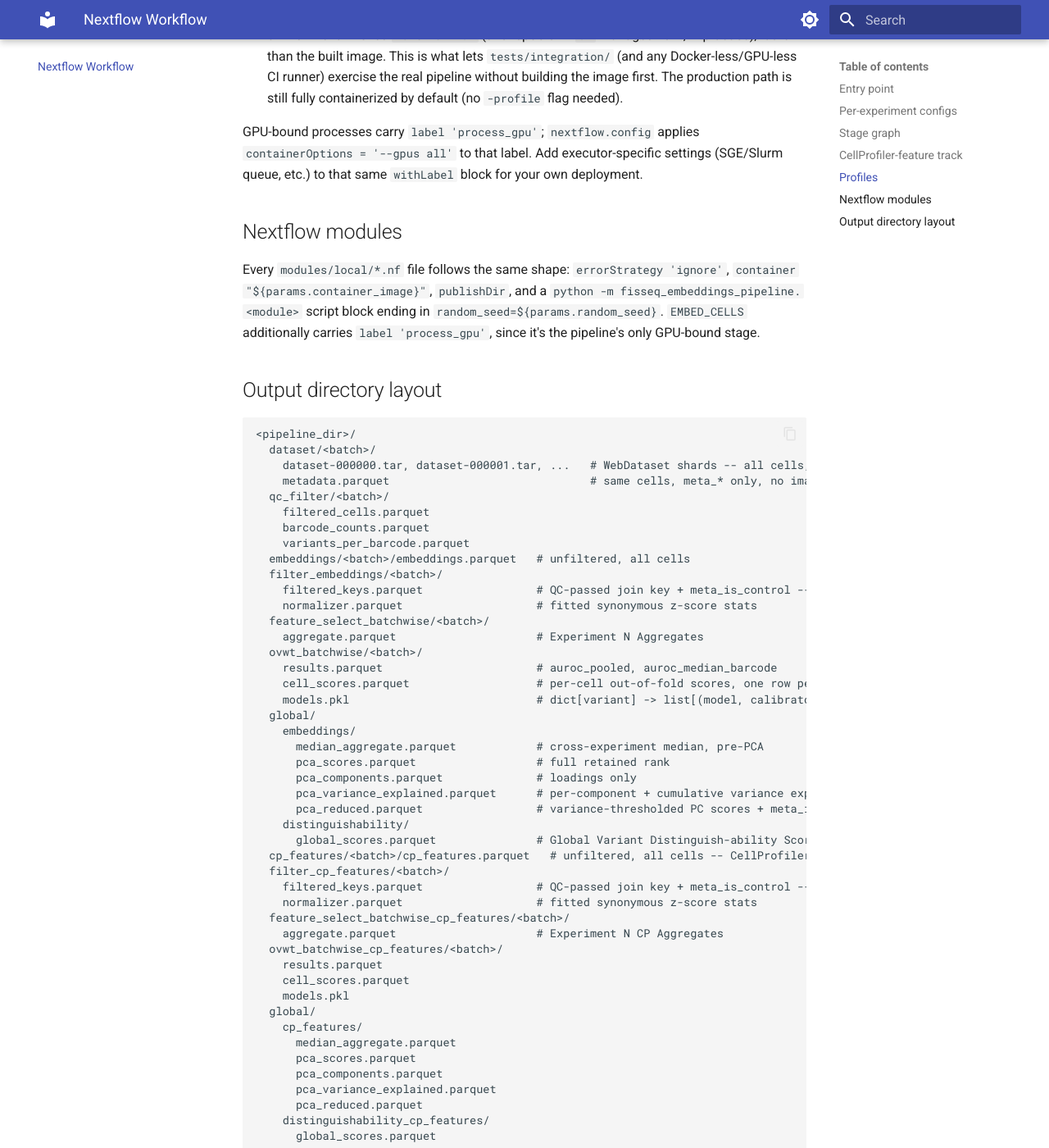
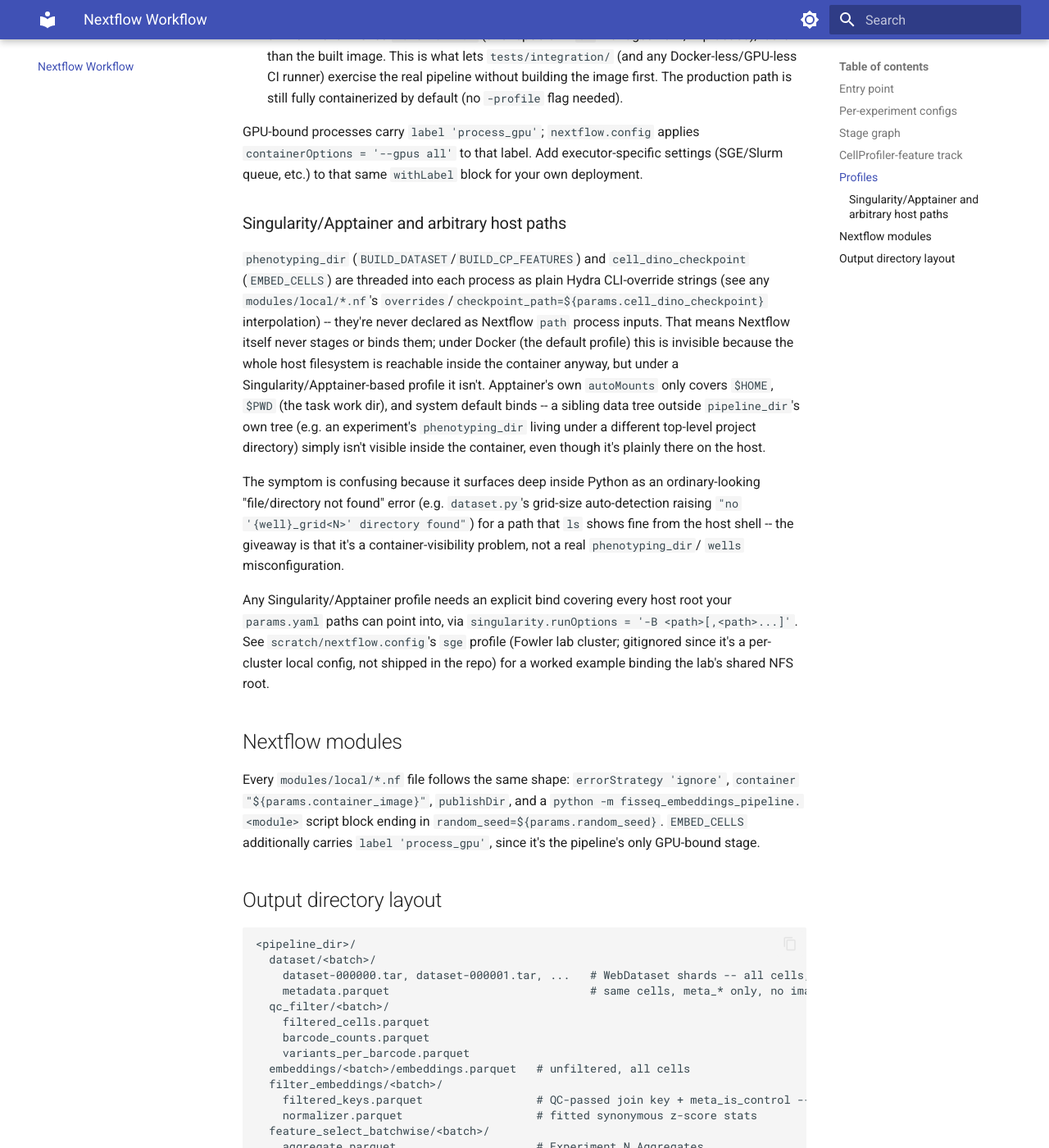
Before and after one commit to Lilferrit/fisseq-embeddings-pipeline, an MkDocs documentation site: the page built from docs/nextflow.md, in a window 1280 px wide and 1400 px high, scrolled down 2919 px. Shown: the whole window at 82% size. Built offline with MkDocs 1.6.1 and Material for MkDocs 9.7.7, drawn with Linux system fonts in a browser that asks for light colours.

Commit message:
fix: document Singularity bind-mount gap for phenotyping_dir/cell_dino_checkpoint
BUILD_CP_FEATURES/BUILD_DATASET's grid_size auto-detection can fail with
"no '{well}_grid<N>' directory found" for a phenotyping_dir that plainly
exists on the host -- root cause is a Singularity/Apptainer container-
mount gap, not a bug in _resolve_grid_size's glob/regex logic (which is
correct and already covered by tests/unit/test_dataset.py).

phenotyping_dir and cell_dino_checkpoint are threaded into each Nextflow
process as plain Hydra CLI-override strings (modules/local/*.nf), never
declared as Nextflow `path` inputs -- so Nextflow never stages/binds
them. Under a Singularity-based profile (e.g. scratch/nextflow.config's
`sge` profile), autoMounts only covers $HOME/$PWD/system defaults, so a
sibling data tree outside pipeline_dir's own tree is invisible inside
the container even though `ls` on the host shows it fine.

- docs/nextflow.md: new "Singularity/Apptainer and arbitrary host paths"
  section explaining the gap and pointing at scratch/nextflow.config's
  `sge` profile's `singularity.runOptions = '-B ...'` bind as the fix
  (scratch/nextflow.config itself is gitignored -- a per-cluster local
  config, not shipped in the repo -- so it's fixed locally, not here).
- dataset.py: _resolve_grid_size's ValueError now hints at the
  container-mount possibility so this is easier to diagnose next time.

```diff
--- a/docs/nextflow.md
+++ b/docs/nextflow.md
@@ -146,6 +146,37 @@ GPU-bound processes carry `label 'process_gpu'`; `nextflow.config` applies
 settings (SGE/Slurm queue, etc.) to that same `withLabel` block for your
 own deployment.
 
+### Singularity/Apptainer and arbitrary host paths
+
+`phenotyping_dir` (`BUILD_DATASET`/`BUILD_CP_FEATURES`) and
+`cell_dino_checkpoint` (`EMBED_CELLS`) are threaded into each process as
+plain Hydra CLI-override strings (see any `modules/local/*.nf`'s
+`overrides`/`checkpoint_path=${params.cell_dino_checkpoint}`
+interpolation) -- they're never declared as Nextflow `path` process
+inputs. That means Nextflow itself never stages or binds them; under
+Docker (the default profile) this is invisible because the whole host
+filesystem is reachable inside the container anyway, but under a
+Singularity/Apptainer-based profile it isn't. Apptainer's own
+`autoMounts` only covers `$HOME`, `$PWD` (the task work dir), and system
+default binds -- a sibling data tree outside `pipeline_dir`'s own tree
+(e.g. an experiment's `phenotyping_dir` living under a different
+top-level project directory) simply isn't visible inside the container,
+even though it's plainly there on the host.
+
+The symptom is confusing because it surfaces deep inside Python as an
+ordinary-looking "file/directory not found" error (e.g. `dataset.py`'s
+grid-size auto-detection raising `"no '{well}_grid<N>' directory found"`)
+for a path that `ls` shows fine from the host shell -- the giveaway is
+that it's a container-visibility problem, not a real `phenotyping_dir`/
+`wells` misconfiguration.
+
+Any Singularity/Apptainer profile needs an explicit bind covering every
+host root your `params.yaml` paths can point into, via
+`singularity.runOptions = '-B <path>[,<path>...]'`. See
+`scratch/nextflow.config`'s `sge` profile (Fowler lab cluster; gitignored
+since it's a per-cluster local config, not shipped in the repo) for a
+worked example binding the lab's shared NFS root.
+
 ## Nextflow modules
 
 Every `modules/local/*.nf` file follows the same shape: `errorStrategy
```
Also changed, not shown: 1 other file.
